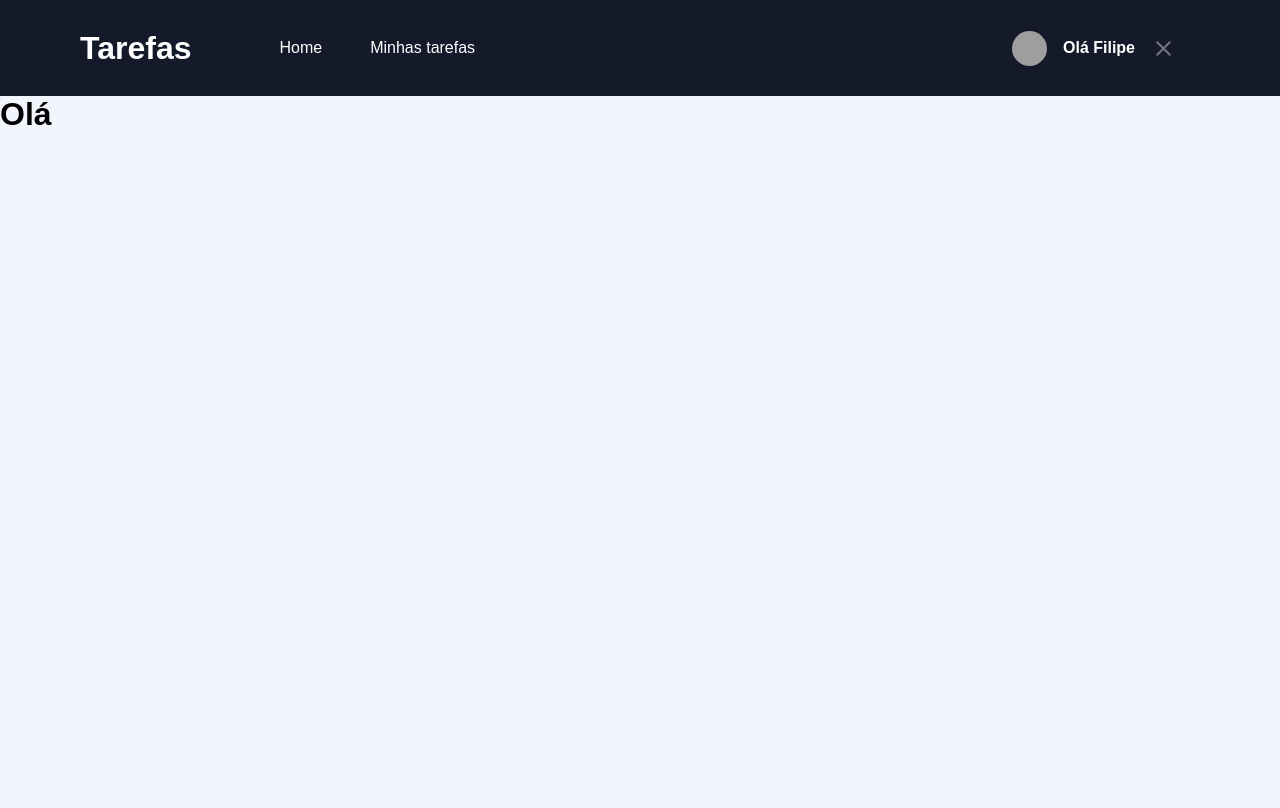
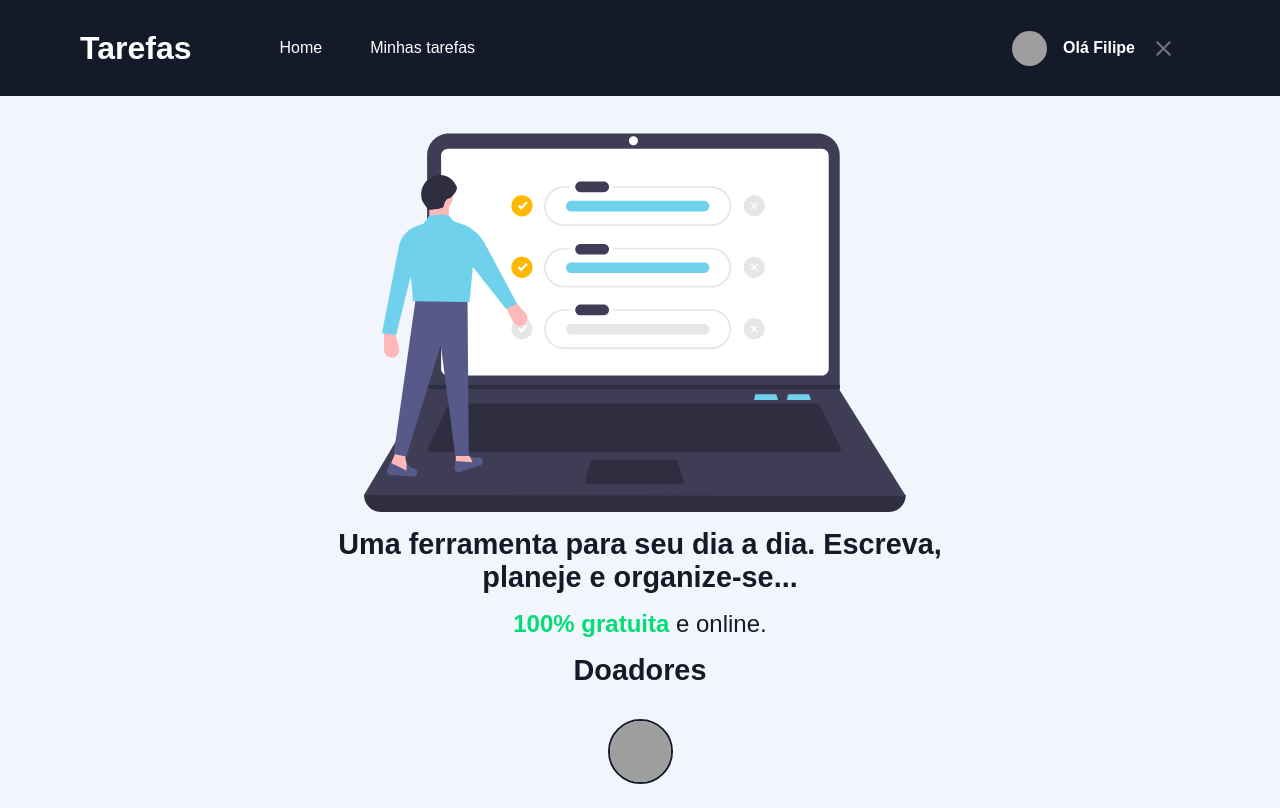
Before and after one commit to Luiz-Suvilao/tasks, a Next.js app: page / in a window 1280 px wide. Built offline with nearby package versions, Linux system fonts and the light colour scheme; grey boxes are pictures that could not be loaded.

Commit message:
creating a home view

```diff
--- a/src/pages/index.tsx
+++ b/src/pages/index.tsx
@@ -1,4 +1,7 @@
 import Head from 'next/head';
+import Image from 'next/image';
+
+import styles from '../styles/pages/index.module.scss';
 
 export default function Home() {
     return (
@@ -7,9 +10,25 @@
                 <title>Tarefas | Home</title>
             </Head>
 
-            <div>
-                <h1>Olá</h1>
-            </div>
+            <main className={styles.contentContainer}>
+                <img src='/images/board-user.svg' alt='Ícone de um notebook com o site aberto.' />
+
+                <section className={styles.CTA}>
+                    <h1>Uma ferramenta para seu dia a dia. Escreva, planeje e organize-se...</h1>
+                    <p>
+                        <span>100% gratuita</span> e online.
+                    </p>
+                </section>
+
+                <h1 className={styles.donorsTitle}>Doadores</h1>
+
+                <div className={styles.donors}>
+                    <img
+                        src="https://sujeitoprogramador.com/steve.png"
+                        alt="Usuário"
+                    />
+                </div>
+            </main>
         </>
     );
 }
--- /dev/null
+++ b/src/styles/pages/index.module.scss
@@ -0,0 +1,65 @@
+.contentContainer {
+  display: flex;
+  align-items: center;
+  justify-content: center;
+  flex-direction: column;
+  max-width: 1120px;
+  margin: 0 auto;
+  padding: 0 2rem;
+
+  img {
+    margin-top: 2rem;
+  }
+
+  .CTA {
+    max-width: 700px;
+
+    h1 {
+      font-size: 1.8rem;
+      margin-top: 1rem;
+      text-align: center;
+      color: #141a29;
+    }
+
+    p {
+      margin-top: 1rem;
+      font-size: 1.5rem;
+      text-align: center;
+      color: #141a29;
+
+      span {
+        color: #04dd75;
+        font-weight: bold;
+      }
+    }
+  }
+
+  .donorsTitle {
+    font-size: 1.8rem;
+    margin-top: 1rem;
+    color: #141a29;
+  }
+
+  .donors {
+    display: flex;
+    justify-content: center;
+    flex-wrap: wrap;
+    margin-bottom: 1.5rem;
+
+    img {
+      width: 65px;
+      height: 65px;
+      border-radius: 50%;
+      border: 2px solid #141a29;
+      transition: all 0.2s;
+
+      + img {
+        margin-left: 10px;
+      }
+
+      &:hover {
+        transform: scale(1.2);
+      }
+    }
+  }
+}
```
